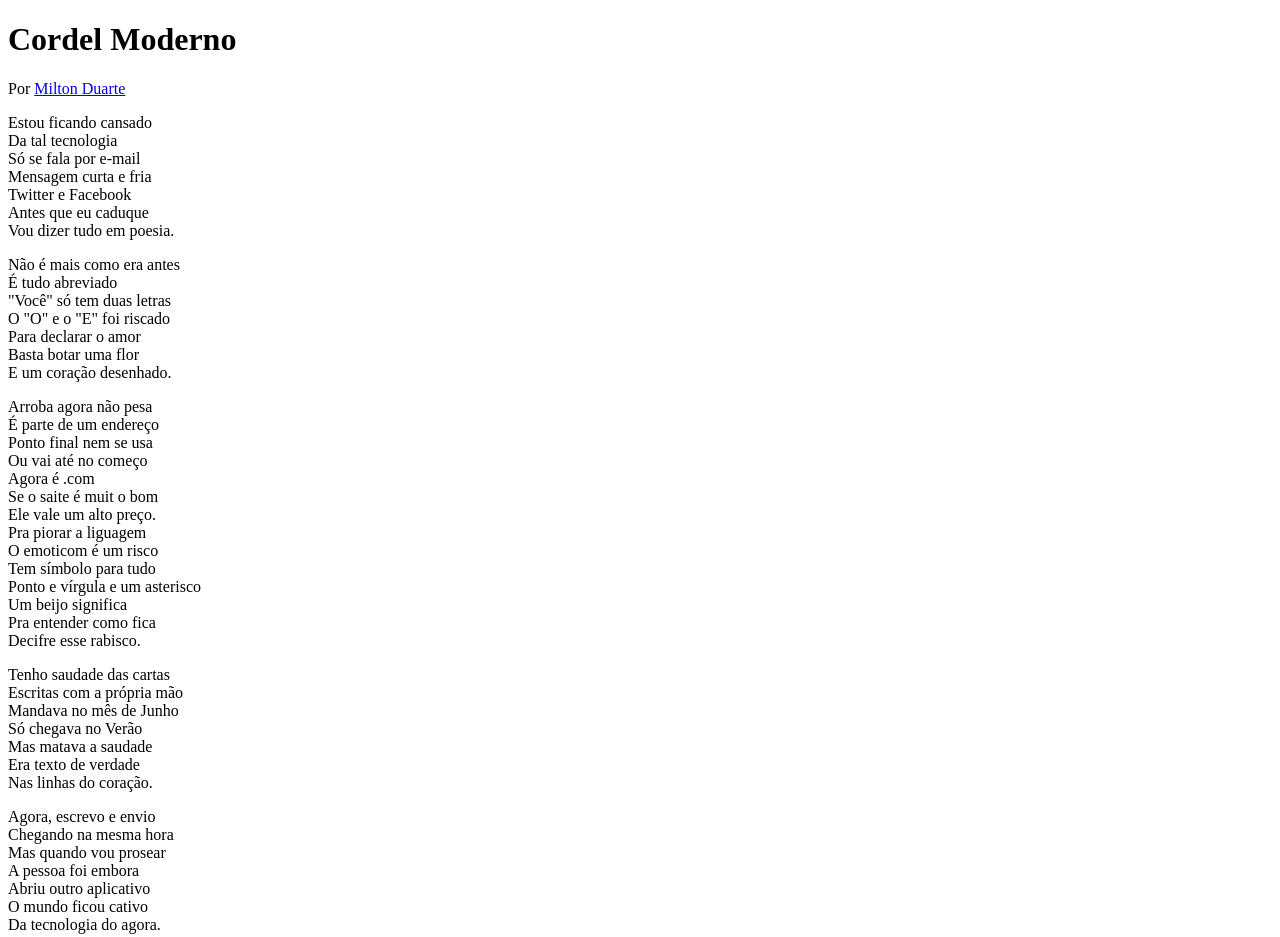
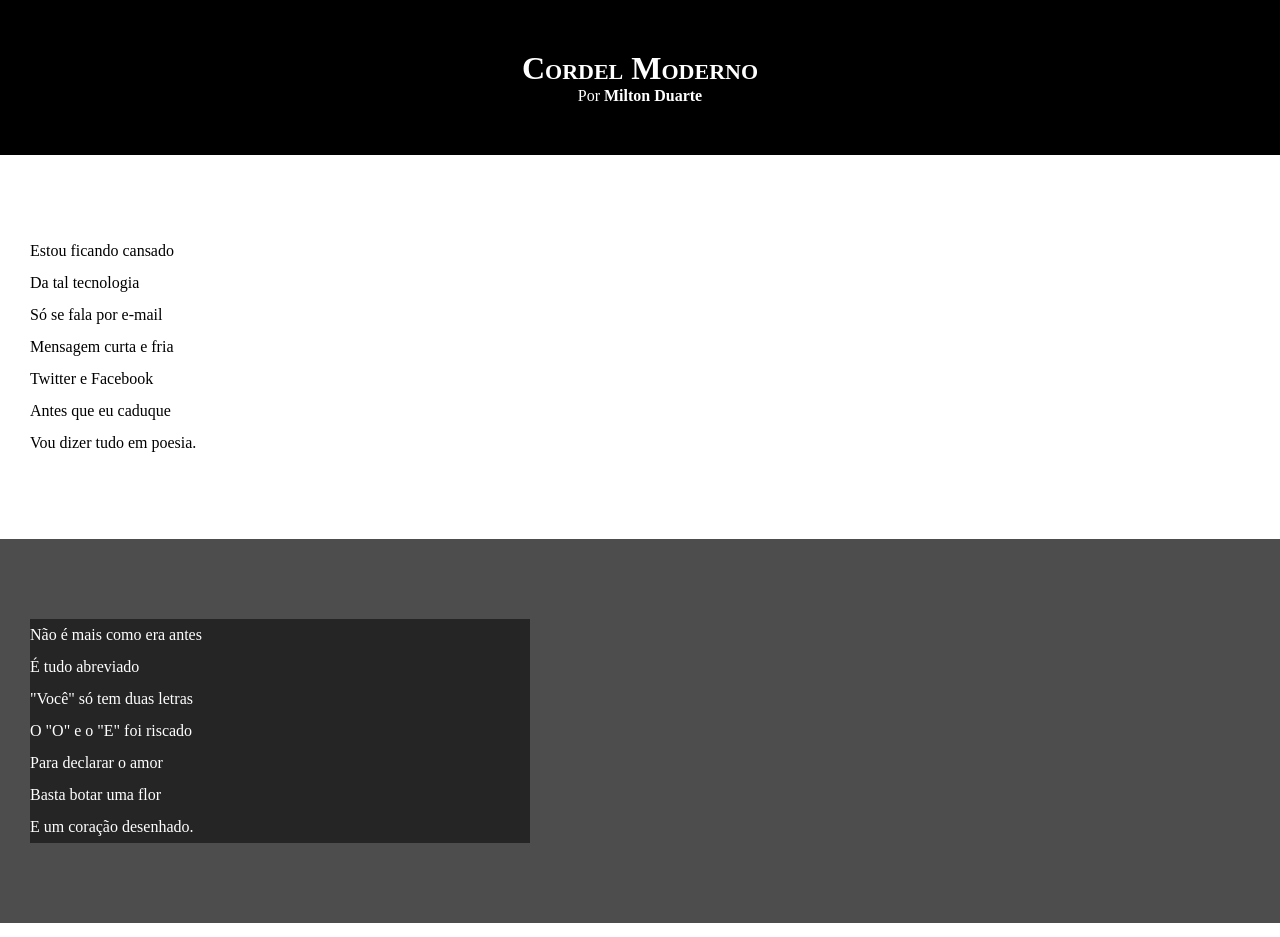
Before and after one commit to sublinhe/html-css1, a plain HTML site: page exercícios/desafio005/index.html in a window 1280 px wide. Shown: the top 937 px of the page. Drawn offline with Linux system fonts and the light colour scheme.

Commit message:
Atualizei o CSS do desafio005

```diff
--- a/exercícios/desafio005/index.html
+++ b/exercícios/desafio005/index.html
@@ -12,7 +12,7 @@
             <p>Por <a href="https://www.recantodasletras.com.br/poesias/3186743" target="_blank">Milton Duarte</a></p>
         </header>
 
-    <section>
+    <section class="normal">
         <p>
             Estou ficando cansado <br>
             Da tal tecnologia <br>
@@ -24,7 +24,7 @@
         </p>
     </section>
 
-    <section>
+    <section class="image">
         <p>
             Não é mais como era antes <br>
             É tudo abreviado <br>
@@ -37,7 +37,7 @@
     </section>
 
 
-    <section>
+    <section class="normal">
         <p>
             Arroba agora não pesa <br>
             É parte de um endereço <br>
@@ -57,7 +57,7 @@
     </section>
 
 
-    <section>
+    <section class="image">
         <p>
             Tenho saudade das cartas <br>
             Escritas com a própria mão <br>
@@ -69,7 +69,7 @@
         </p>
     </section>
 
-<section>
+    <section class="normal">
 
         <p>
             Agora, escrevo e envio <br>
@@ -90,7 +90,7 @@
             Seus lábios são aparelhos <br>
             Deixe que Deus interprete.
         </p>
-</section>
+    </section>
 
     <footer>
         <p>Site criado por <a href="https://github.com/sublinhe" target="_blank">Roberto Henrique</a> para meu portfólio</p>
--- a/exercícios/desafio005/style/cordel.css
+++ b/exercícios/desafio005/style/cordel.css
@@ -1 +1,67 @@
 @charset "UTF-8";
+
+* {
+    margin: 0px;
+    padding: 0px;
+}
+
+html, body {
+    min-height: 100vh;
+    background-color: darkgrey;
+}
+
+header {
+    background-color: black;
+    color: white;
+    text-align: center;
+}
+
+header > h1 {
+    padding-top: 50px;
+    font-variant: small-caps;
+
+}
+
+header > p {
+    padding-bottom: 50px;
+}
+
+header a, footer a {
+    color: white;
+    text-decoration: none;
+    font-weight: bolder;
+}
+
+header a:hover, footer a:hover {
+    text-decoration: underline;
+}
+
+section {
+    padding-left: 30px;
+    padding-top: 10vh;
+    padding-bottom: 10vh;
+    line-height: 2em;
+
+}
+
+.image > p {
+    width: 500px;
+    background-color: rgba(0, 0, 0, 0.521);
+}
+
+.normal {
+    background-color: white;
+    color: black;
+}
+
+.image {
+    background-color:rgba(34, 34, 34, 0.678);
+    color: white;
+}
+
+footer {
+    background-color: black;
+    color: white;
+    text-align: center;
+    padding: 11px;
+}
```
